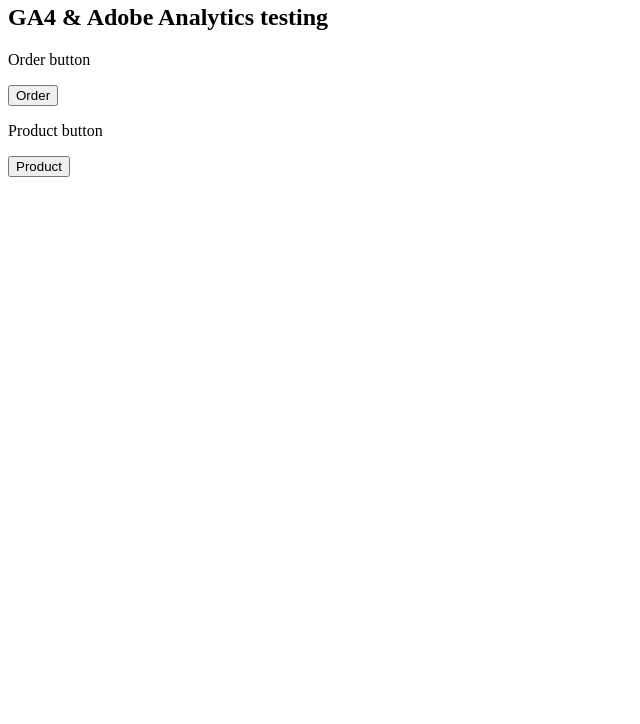
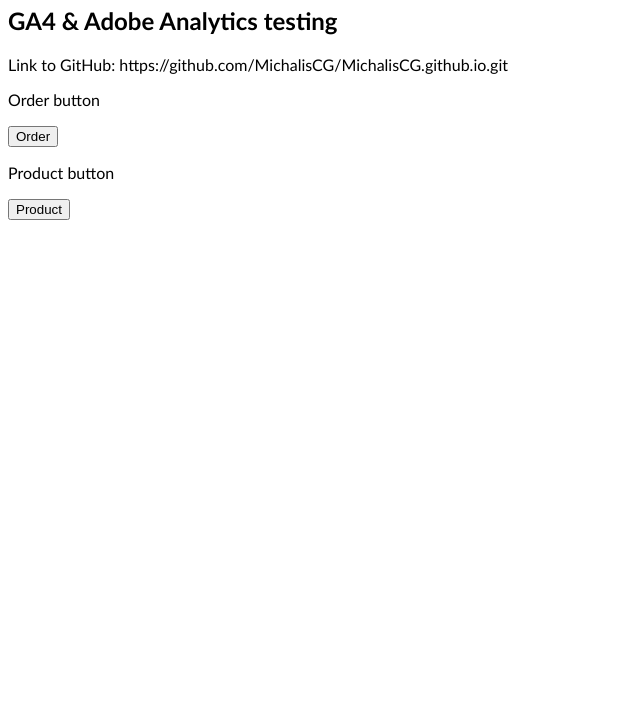
Before and after one commit to MichalisCG/MichalisCG.github.io, a plain HTML site: page index.html in a window 1280 px wide. Shown: the part 76-800 px from the top of the page, without its empty margins (0-640 px from the left). Drawn offline with Linux system fonts and the light colour scheme.

Commit message:
Adding style + buttons

```diff
--- a/index.html
+++ b/index.html
@@ -3,6 +3,14 @@
 <head>
     <meta charset="UTF-8">
     <meta name="viewport" content="width=device-width, initial-scale=1.0">
+
+    <style>
+        body
+        {
+            font-family: 'Trebuchet MS', 'Lucida Sans Unicode', 'Lucida Grande', 'Lucida Sans', Arial, sans-serif;
+        }
+    </style>
+
     <!-- Google tag (gtag.js) -->
     <script async src="https://www.googletagmanager.com/gtag/js?id=G-4V6H1GZH9G"></script>
     <script>
@@ -16,6 +24,7 @@
 <body>
 <h1>Datalayer Test</h1>
 <h2>GA4 & Adobe Analytics testing</h2>
+<p>Link to GitHub: https://github.com/MichalisCG/MichalisCG.github.io.git</p>
 <p>Order button</p>
 <a href="choose.html"><button>Order</button></a>
 <p>Product button</p>
```
Also changed, not shown: choose.html (+8 -0 lines), success.html (+8 -0 lines).
